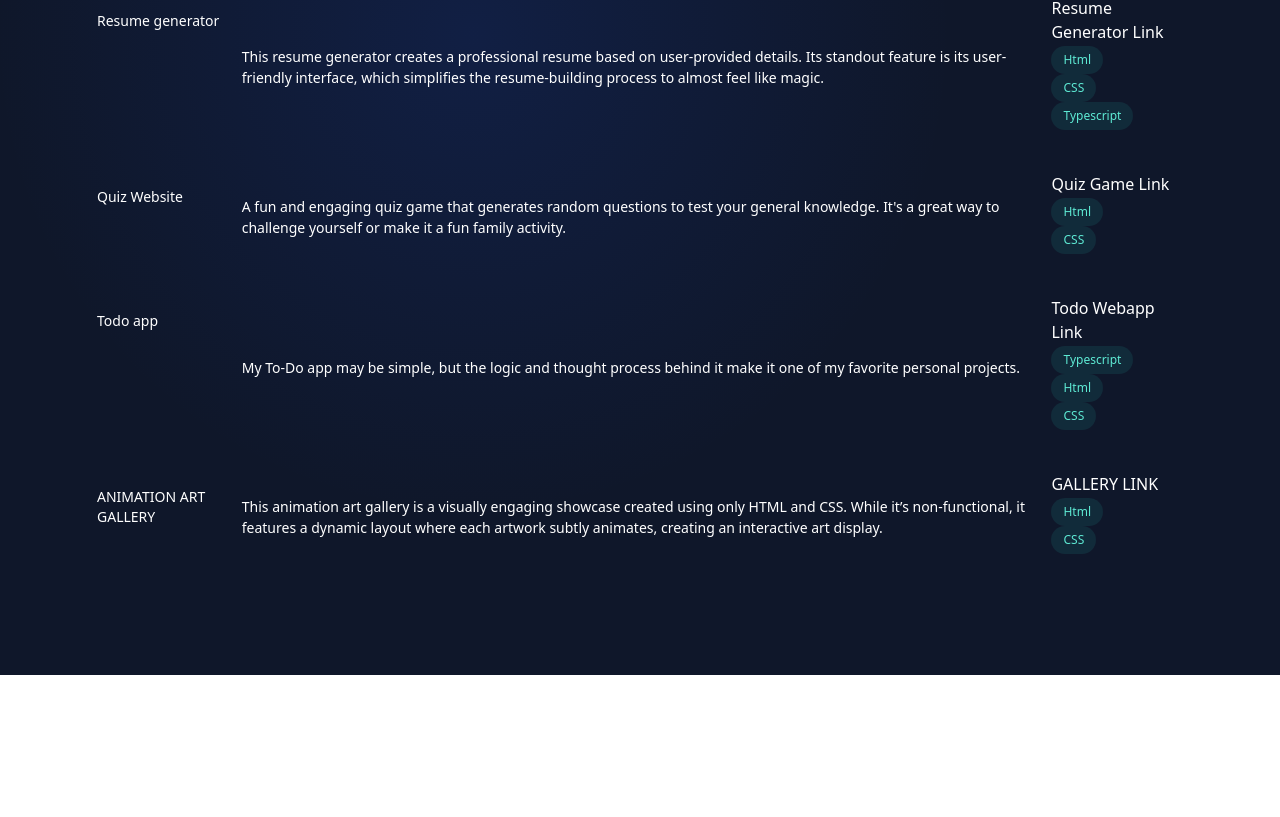
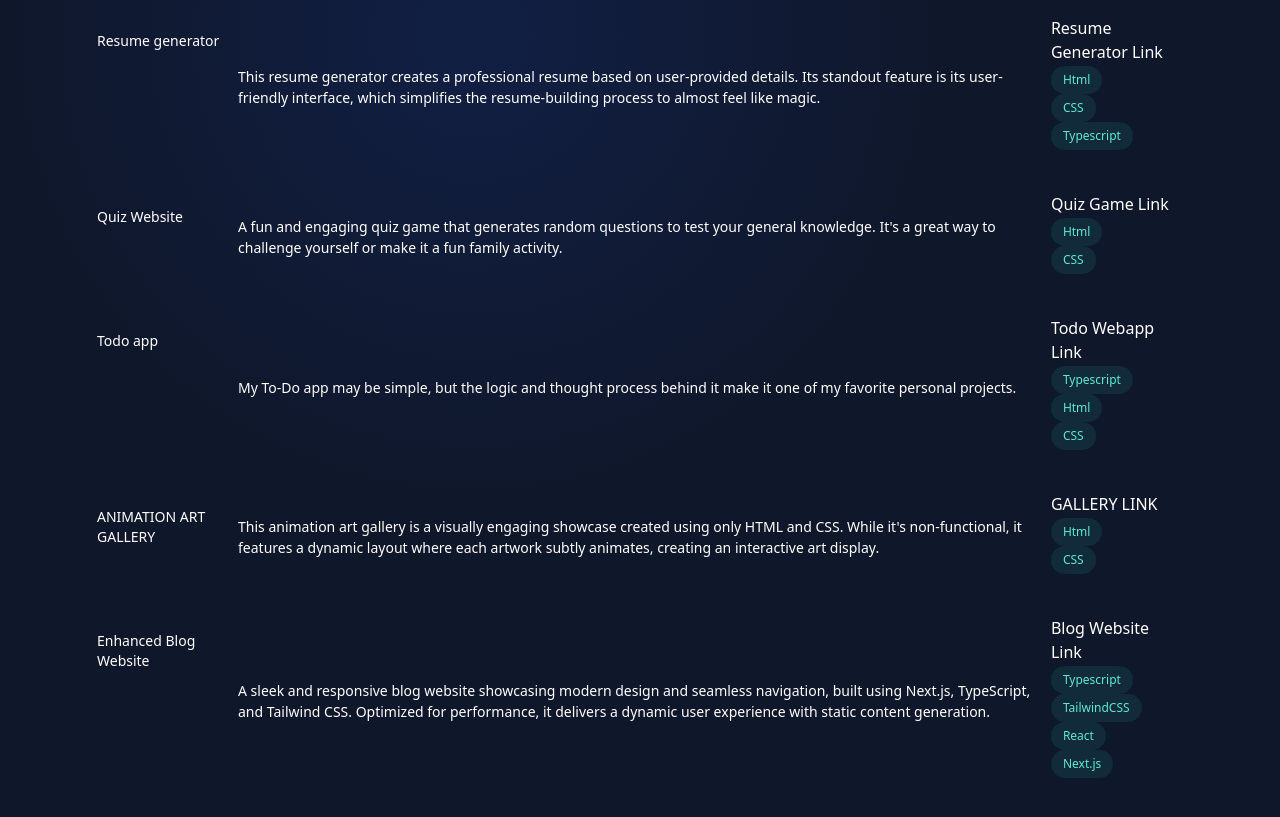
Before and after one commit to M-Umer007/Portfolio, a Next.js app: page /allProjects in a window 1280 px wide. Shown: the part 517-1334 px from the top of the page. Before the commit the page ends 1192 px from the top, so only its background shows below. Built offline with nearby package versions, Linux system fonts and the light colour scheme.

Commit message:
add new project

```diff
--- a/src/app/allProjects/page.tsx
+++ b/src/app/allProjects/page.tsx
@@ -151,7 +151,7 @@ export default function AllProjects() {
                                         </div>
                                 </td>
                                 <td>
-                                    <div className='mt-2 text-sm leading-normal'>This animation art gallery is a visually engaging showcase created using only HTML and CSS. While it’s non-functional, it features a dynamic layout where each artwork subtly animates, creating an interactive art display.
+                                    <div className='mt-2 text-sm leading-normal'>This animation art gallery is a visually engaging showcase created using only HTML and CSS. While it&apos;s non-functional, it features a dynamic layout where each artwork subtly animates, creating an interactive art display.
                                     </div>
                                 </td>
                                 <td className='hidden sm:block'>
@@ -165,6 +165,29 @@ export default function AllProjects() {
                             </ul>
                                     </td>
                             </tr>
+                            <tr>
+                                <td className="py-4 pr-4 align-top text-sm">
+                                    <div>
+                                    <a href="https://umer-blog-website.vercel.app/" className='sm:pointer-events-none sm:cursor-default' >Enhanced Blog Website</a>
+                                        </div>
+                                </td>
+                                <td>
+                                    <div className='mt-2 text-sm leading-normal'>A sleek and responsive blog website showcasing modern design and seamless navigation, built using Next.js, TypeScript, and Tailwind CSS. Optimized for performance, it delivers a dynamic user experience with static content generation.
+                                    </div>
+                                </td>
+                                <td className='hidden sm:block'>
+                                    <div> <a href="https://umer-blog-website.vercel.app/">Blog Website Link </a></div>
+                                </td>
+                                <td className='hidden sm:block'>
+                                <ul>
+                                <li><Button>Typescript</Button></li>
+                                <li><Button>TailwindCSS</Button></li>
+                                <li><Button>React</Button></li>
+                                <li><Button>Next.js</Button></li>
+
+                            </ul>
+                                    </td>
+                            </tr>
                         </tbody>
                         </table>
                                     </div>
```
